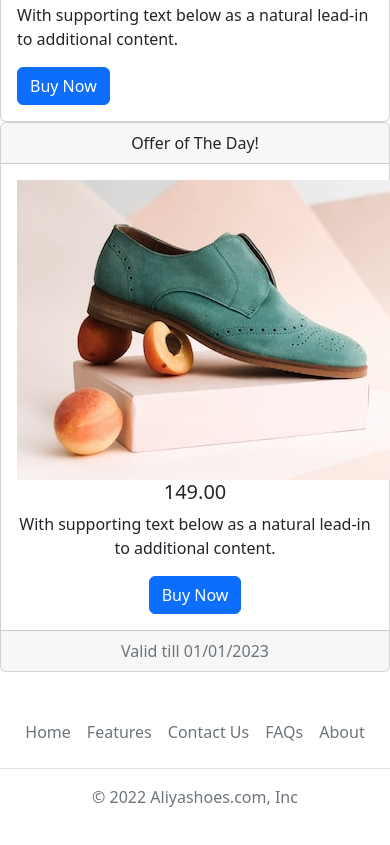
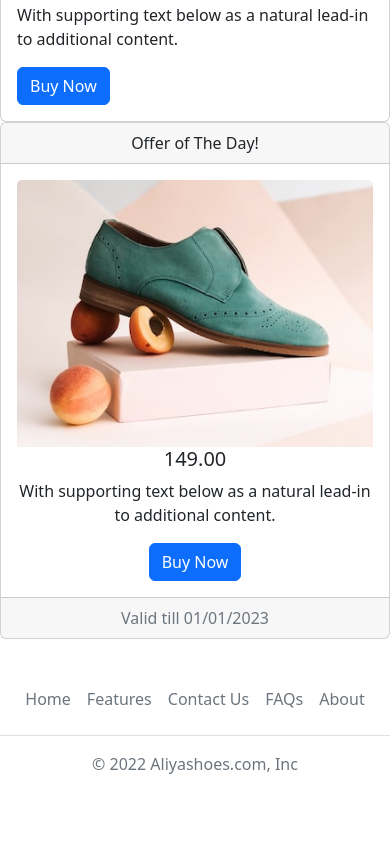
Before and after one commit to jambiebs/aliya-shoe, a plain HTML site: page index.html in a window 390 px wide. Shown: the part 2777-3622 px from the top of the page. Drawn offline with nearby package versions, Linux system fonts and the light colour scheme.

Commit message:
responsive

```diff
--- a/index.html
+++ b/index.html
@@ -185,7 +185,7 @@
                     Offer of The Day!
                 </div>
                 <div class="card-body">
-                    <img src="buy1.jpeg" alt="">
+                    <img class="card-img-top img-fluid" src="buy1.jpeg" alt="">
                     <h5 class="card-title">149.00</h5>
                     <p class="card-text">With supporting text below as a natural lead-in to additional content.</p>
                     <a href="#" class="btn btn-primary">Buy Now</a>
```
